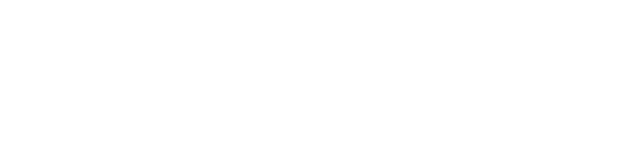
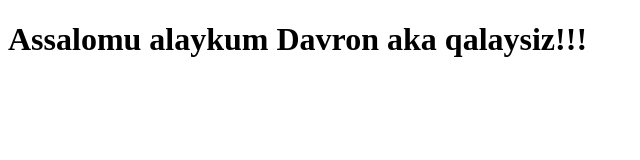
Before and after one commit to alialiyev200211-rgb/just-proba, a plain HTML site: page index.html in a window 1280 px wide. Shown: the whole page, without its empty margins (0-640 px from the left). Drawn offline with Linux system fonts and the light colour scheme.

Commit message:
secont commit

```diff
--- a/index.html
+++ b/index.html
@@ -6,6 +6,6 @@
     <title>Document</title>
 </head>
 <body>
-
+    <h1>Assalomu alaykum Davron aka qalaysiz!!!</h1>
 </body>
 </html>
```
